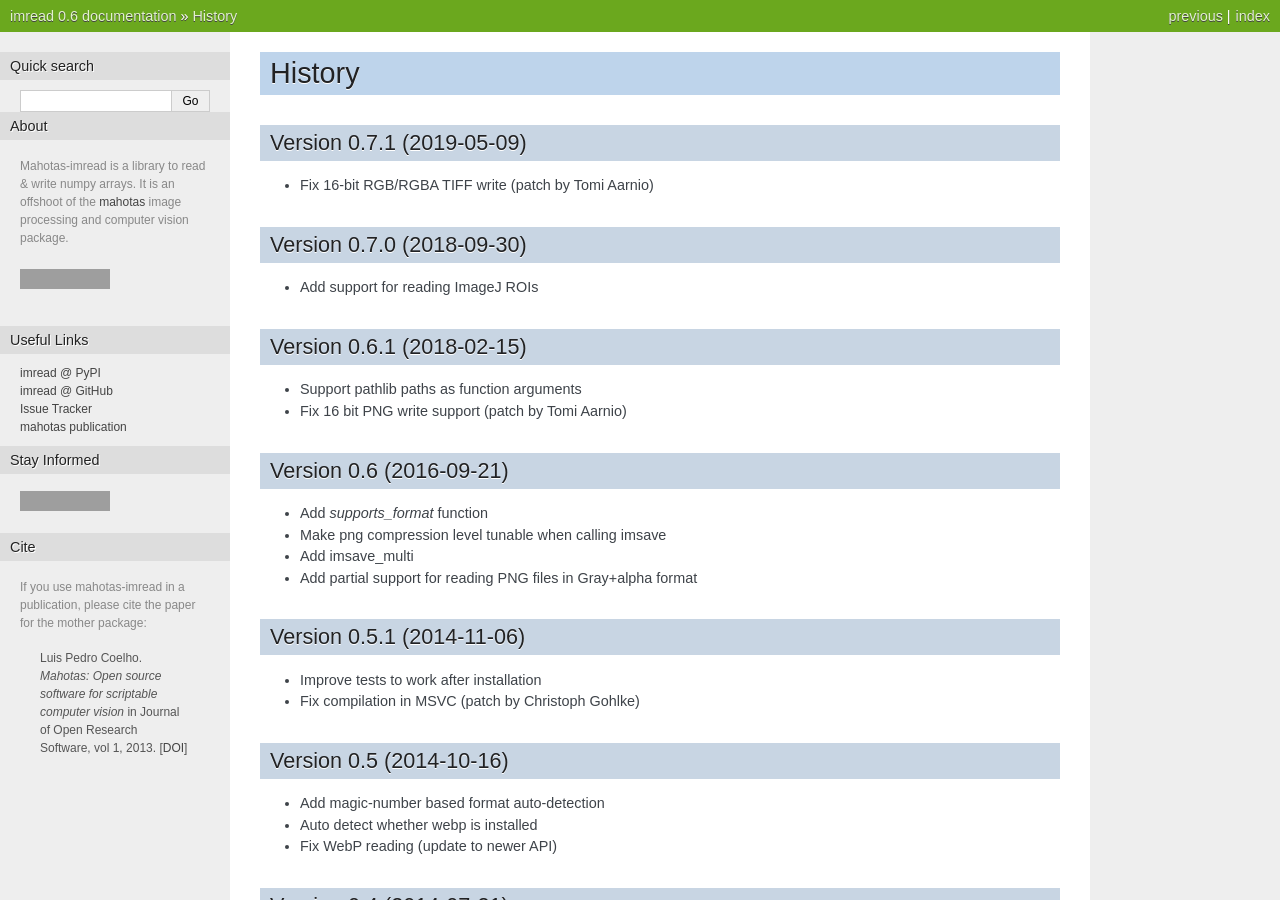
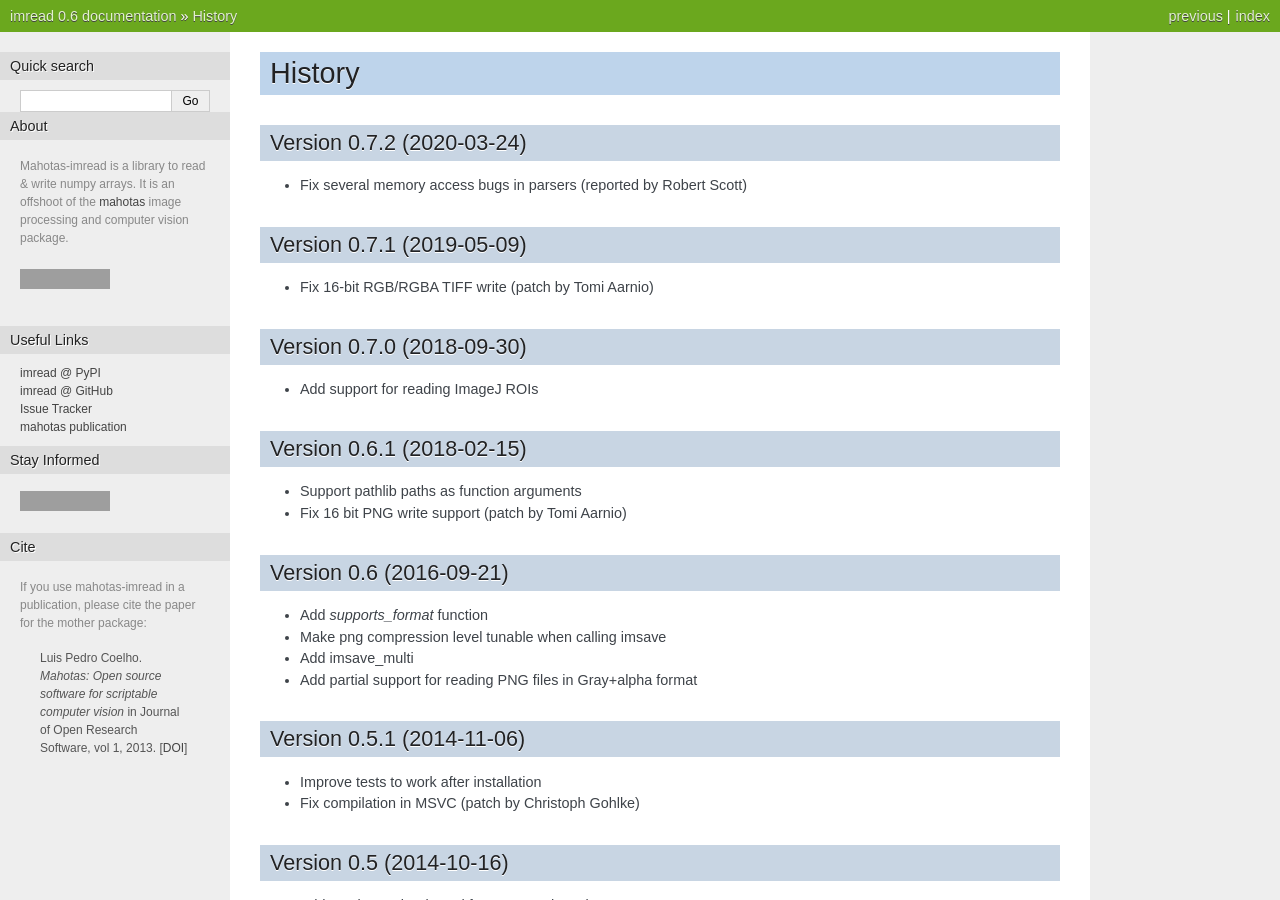
Before and after one commit to luispedro/imread, a Sphinx documentation site: the page built from docs/source/history.rst, in a window 1280 px wide and 900 px high, cut to the strip 0-900 px from the top of the window. Built offline with Sphinx 7.4.7, drawn with Linux system fonts in a browser that asks for light colours; grey boxes are pictures that could not be loaded.

Commit message:
RLS Version 0.7.2
ChangeLog

- Fix several memory access bugs in parsers (reported by Robert Scott)

```diff
--- a/README.rst
+++ b/README.rst
@@ -132,6 +132,10 @@ submissions, etc.
 History
 ~~~~~~~
 
+Version 0.7.2 (2020-03-24)
+--------------------------
+- Fix several memory access bugs in parsers (reported by Robert Scott)
+
 Version 0.7.1 (2019-05-09)
 --------------------------
 - Fix 16-bit RGB/RGBA TIFF write (patch by Tomi Aarnio)
--- a/docs/source/history.rst
+++ b/docs/source/history.rst
@@ -1,6 +1,10 @@
 =======
 History
 =======
+
+Version 0.7.2 (2020-03-24)
+--------------------------
+- Fix several memory access bugs in parsers (reported by Robert Scott)
 
 Version 0.7.1 (2019-05-09)
 --------------------------
```
Also changed, not shown: 2 other files.
